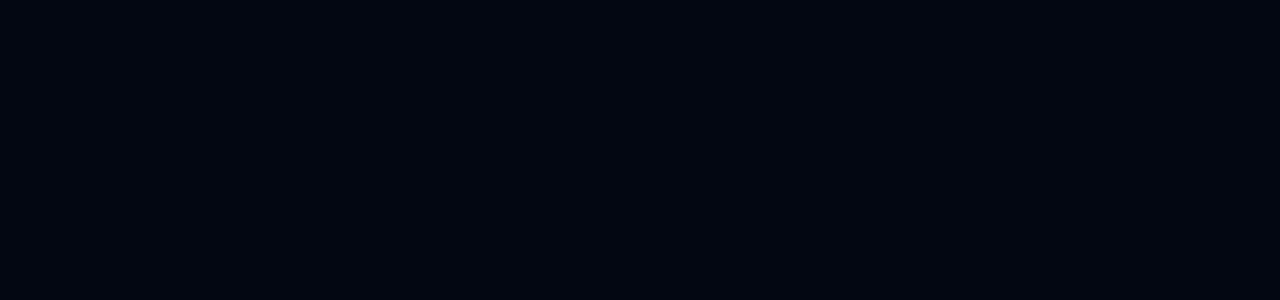
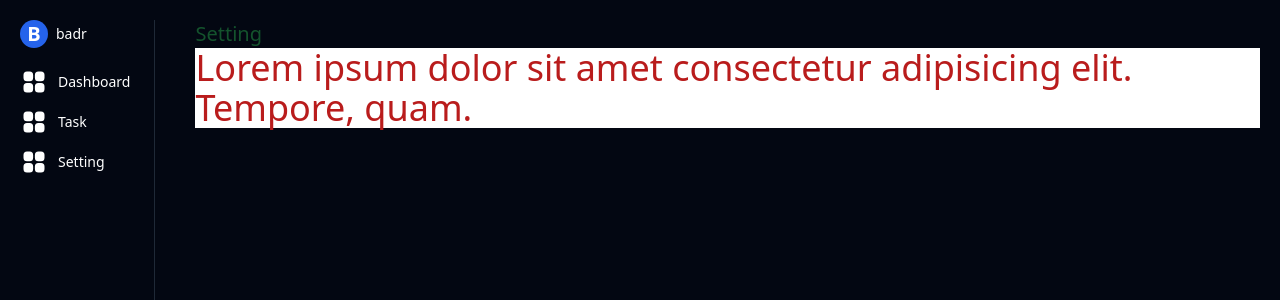
Before and after one commit to elghanbibadr/makerkit1, a React (Vite) app: page /dashboard/setting/profil in a window 1280 px wide. Before the commit this address had no page. Shown: the top 300 px of the page. Built offline with nearby package versions, Linux system fonts and the light colour scheme.

Commit message:
more routes on the daashboard page defining

```diff
--- a/src/App.jsx
+++ b/src/App.jsx
@@ -1,9 +1,15 @@
-import { BrowserRouter as Router, Routes, Route } from "react-router-dom";
+import {
+  BrowserRouter as Router,
+  Routes,
+  Route,
+  Navigate,
+} from "react-router-dom";
 import Home from "./pages/Home";
 import SignIn from "./pages/AuthPage";
 import DashboardLayout from "./ui/DashboardLayout";
 import SignUp from "./pages/SignUp";
 import Setting from "./pages/Setting";
+import SettingProfil from "./pages/SettingProfil";
 import Task from "./pages/Task";
 import Dashboard from "./pages/Dashboard";
 
@@ -14,7 +20,10 @@ function App() {
         <Route index path="/" element={<Home />} />
         <Route element={<DashboardLayout />}>
           <Route path="/dashboard" element={<Dashboard />} />
-          <Route path="dashboard/setting" element={<Setting />} />
+          <Route path="dashboard/setting" element={<Setting />}>
+            <Route index element={<Navigate replace to="profil" />} />
+            <Route path="profil" element={<SettingProfil />} />
+          </Route>
           <Route path="dashboard/task" element={<Task />} />
         </Route>
         <Route path="/auth/signin" element={<SignIn />} />
--- a/src/pages/Dashboard.jsx
+++ b/src/pages/Dashboard.jsx
@@ -2,8 +2,7 @@ import Navbar from "../componenet/Home/Navbar";
 import { useState } from "react";
 
 const Dashboard = () => {
-  const [isMenuOpen, setIsMenuOpen] = useState(false);
-  return <h1>dashboard</h1>;
+  return <h1 className="text-red-500 text-6xl">dashboard</h1>;
 };
 
 export default Dashboard;
--- a/src/pages/Setting.jsx
+++ b/src/pages/Setting.jsx
@@ -1,7 +1,12 @@
 import React from "react";
-
+import { Outlet } from "react-router-dom";
 const Setting = () => {
-  return <div className="text-green-900 text-xl">Setting</div>;
+  return (
+    <div className="text-green-900 text-xl">
+      Setting
+      <Outlet />
+    </div>
+  );
 };
 
 export default Setting;
--- /dev/null
+++ b/src/pages/SettingProfil.jsx
@@ -0,0 +1,13 @@
+import React from "react";
+
+const SettingProfil = () => {
+  return (
+    <div className="text-red-700 text-4xl bg-white">
+      <p>
+        Lorem ipsum dolor sit amet consectetur adipisicing elit. Tempore, quam.
+      </p>
+    </div>
+  );
+};
+
+export default SettingProfil;
--- a/src/pages/Task.jsx
+++ b/src/pages/Task.jsx
@@ -1,7 +1,7 @@
 import React from "react";
 
 const Task = () => {
-  return <div>Task</div>;
+  return <div className="text-xl text-green-900">Task</div>;
 };
 
 export default Task;
--- /dev/null
+++ b/src/pages/organizationSetting.jsx
@@ -0,0 +1,7 @@
+import React from "react";
+
+const organizationSetting = () => {
+  return <div className="text-green-900">organizationSetting</div>;
+};
+
+export default organizationSetting;
--- a/src/ui/DashboardLayout.jsx
+++ b/src/ui/DashboardLayout.jsx
@@ -3,6 +3,8 @@ import { Link } from "react-router-dom";
 import { Outlet } from "react-router-dom";
 import menu from "../assets/menu.svg";
 import organizationIcon from "../assets/organization.svg";
+import dashboardicon from "../assets/dashboardicon.svg";
+
 import Button from "../ui/Button";
 const navLinks = [
   "Your Organizations",
@@ -15,7 +17,7 @@ const DashboardLayout = () => {
   const [isMenuOpen, setIsMenuOpen] = useState(false);
 
   return (
-    <div className="md:grid md:grid-cols-[auto_1fr] gap-x-10">
+    <div className="md:grid md:grid-cols-[auto_1fr] gap-x-10 h-[90vh]">
       {/* nav */}
 
       <div className="">
@@ -71,21 +73,37 @@ const DashboardLayout = () => {
         </div>
       </div>
       {/* sidebar */}
-      <Outlet />
+      <div className="row-start-1 col-start-2">
+        <Outlet />
+      </div>
 
-      <aside className="hidden md:block  md:border-r h-full md:border-accent1">
+      <aside className="hidden md:block pr-6 md:row-start-1 row-span-2 md:border-r   md:border-accent1">
         <ul className="text-white">
-          <li className="flex items-center">
+          <li className="flex items-center text-gray-300">
             <span className="font-semibold inline-flex justify-center items-center text-xl text-white bg-blue-600 rounded-full h-7 w-7">
               B
             </span>
             <p className="text-white font-medium text-sm ml-2">badr</p>
           </li>
-          <li>dashboard</li>
+          <Link to="/dashboard">
+            <li className="flex w-full items-center mt-5  rounded-md border-transparent text-sm font-base transition-colors duration-300  space-x-2.5 bg-primary/5 dark:bg-primary-300/10 font-medium dark:bg-dark-800  dark:text-white">
+              <img className="h-7" src={dashboardicon} alt="dashboard icon" />
+              <span>Dashboard</span>
+            </li>
+          </Link>
+
+          <Link to="dashboard/task">
+            <li className="flex w-full items-center my-3 rounded-md border-transparent text-sm font-base transition-colors duration-300  space-x-2.5 bg-primary/5 dark:bg-primary-300/10 font-medium dark:bg-dark-800  dark:text-white">
+              <img className="h-7" src={dashboardicon} alt="dashboard icon" />
+              <span>Task</span>
+            </li>
+          </Link>
           <Link to="dashboard/setting">
-            <li>setting</li>
+            <li className="flex w-full items-center rounded-md my-2 border-transparent text-sm font-base transition-colors duration-300  space-x-2.5 bg-primary/5 dark:bg-primary-300/10 font-medium dark:bg-dark-800  dark:text-white">
+              <img className="h-7" src={dashboardicon} alt="dashboard icon" />
+              <span>Setting</span>
+            </li>
           </Link>
-          <li>task</li>
         </ul>
       </aside>
     </div>
```
Also changed, not shown: src/assets/dashboardicon.svg.
